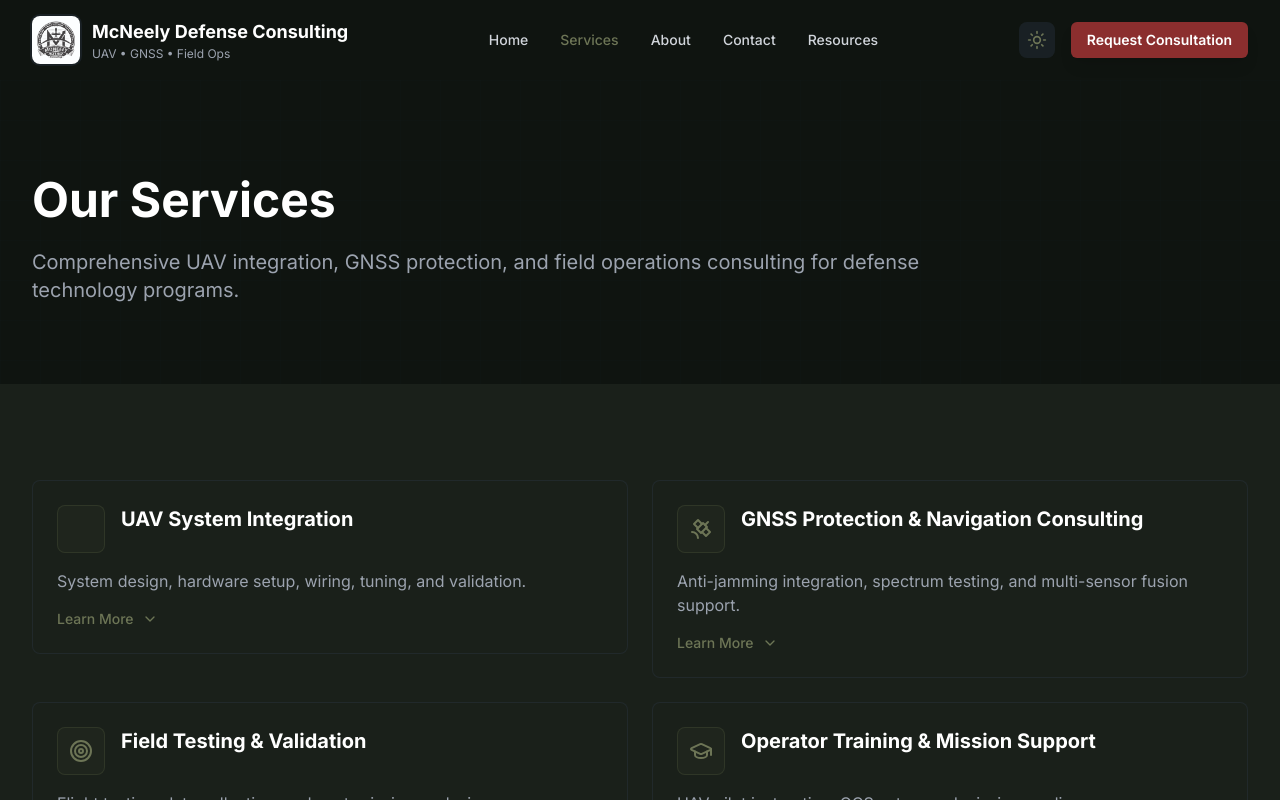
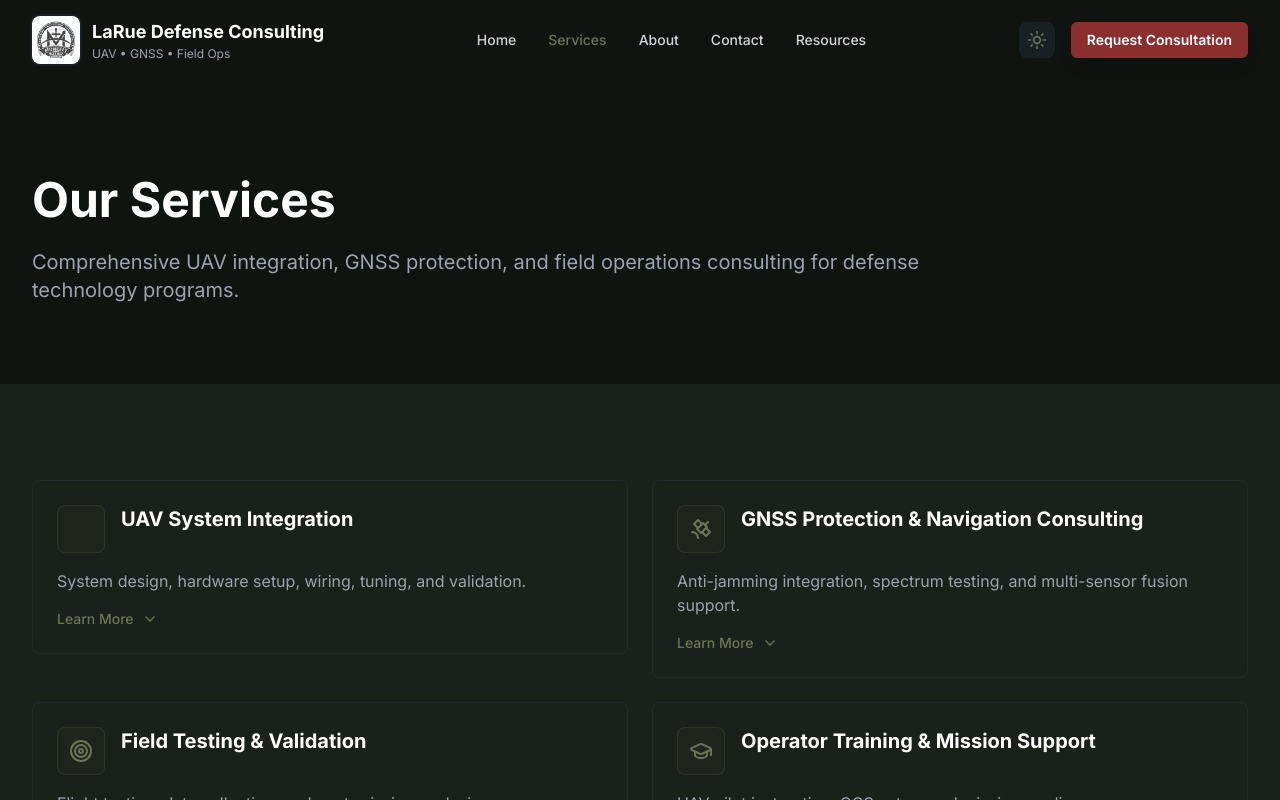
Before and after one commit to cdschexnide/mcneely-defense-consulting, a React (Vite) app: page /services in a window 1280 px wide. Shown: the top 800 px of the page. Built offline with nearby package versions, Linux system fonts and the light colour scheme.

Commit message:
added LARUE to his name

```diff
--- a/src/components/layout/Header.tsx
+++ b/src/components/layout/Header.tsx
@@ -39,12 +39,12 @@ export const Header: React.FC = () => {
           <Link to="/" className="flex items-center space-x-3 group">
             <img
               src={logo}
-              alt="LaRue Defense Consulting"
+              alt="McNeely Defense Consulting"
               className="h-12 w-12 rounded-lg object-cover ring-2 ring-tactical-gray/30 group-hover:ring-military-green/50 transition-all"
             />
             <div className="hidden md:block">
               <div className="text-lg font-bold text-white">
-                McNeely Defense Consulting
+                LaRue Defense Consulting
               </div>
               <div className="text-xs text-gray-400">
                 UAV • GNSS • Field Ops
```
